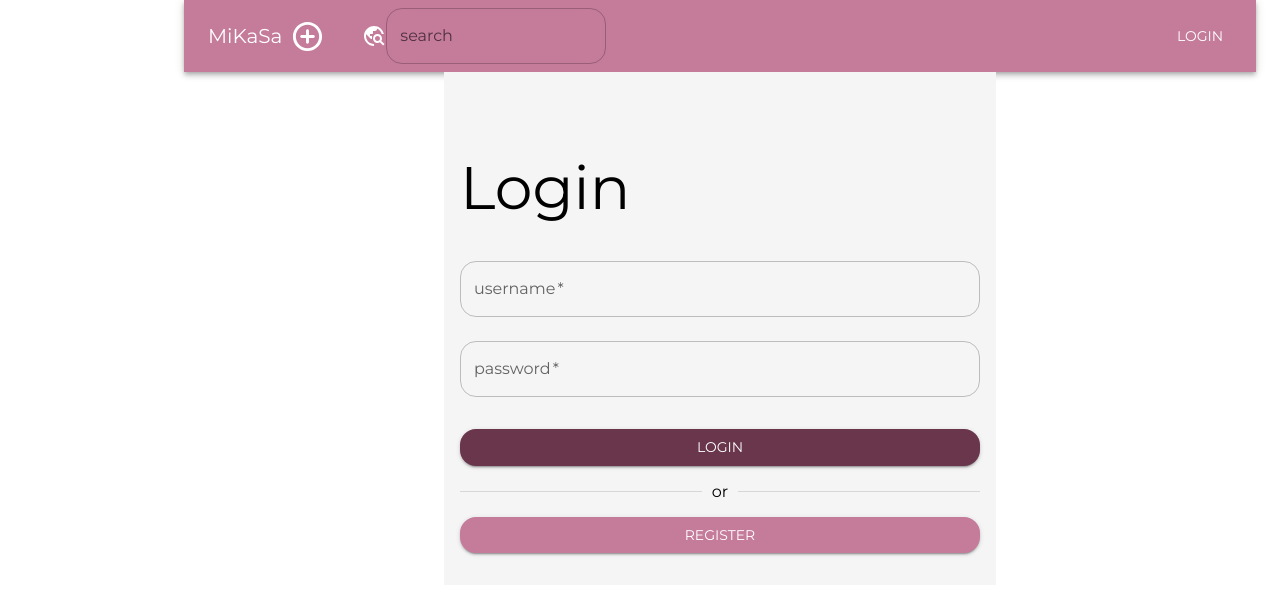
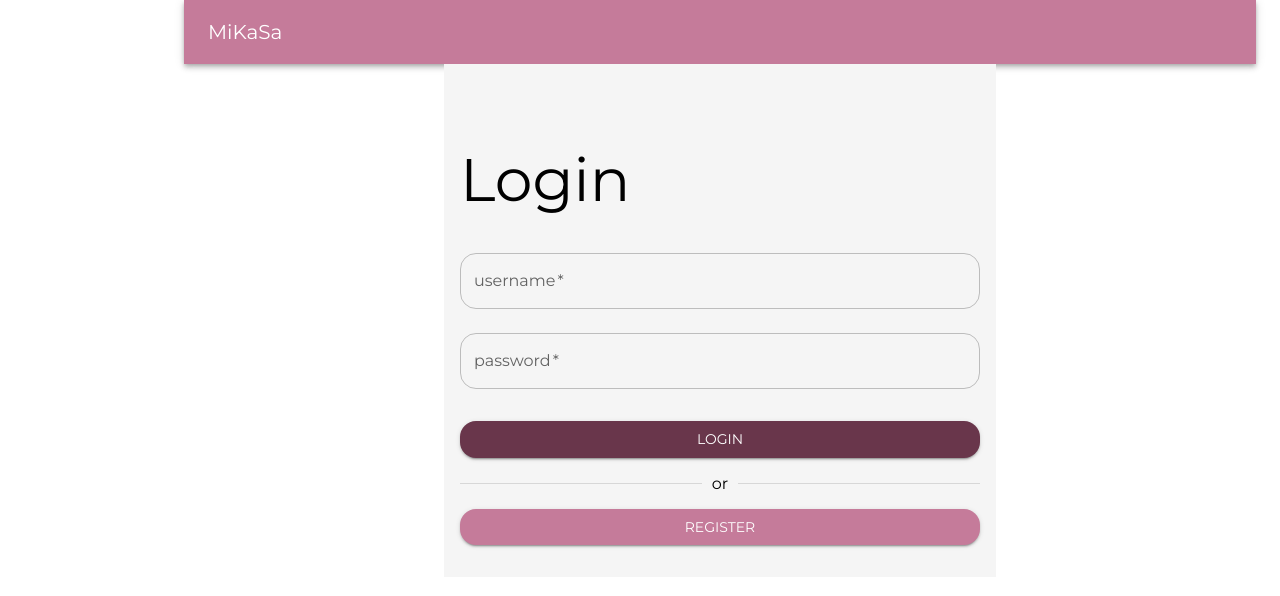
Before and after one commit to karinaraikula/MiKaSa, a React (Create React App) app: page / in a window 1280 px wide. Shown: the top 596 px of the page. Built offline with nearby package versions, Linux system fonts and the light colour scheme; no server answers.

Commit message:
appbarbutton

```diff
--- a/src/components/Nav.js
+++ b/src/components/Nav.js
@@ -77,6 +77,9 @@ const Nav = () => {
           >
             MiKaSa
           </Typography>
+
+          {user && (
+            <>
               <Button
                 component={Link}
                 to="/upload"
@@ -112,6 +115,8 @@ const Nav = () => {
               >
                 {user ? 'Logout' : 'Login'}
               </Button>
+            </>
+          )}
         </Toolbar>
       </AppBar>
       {user && (
```
Lines whose indentation alone changed are shown as unchanged.
